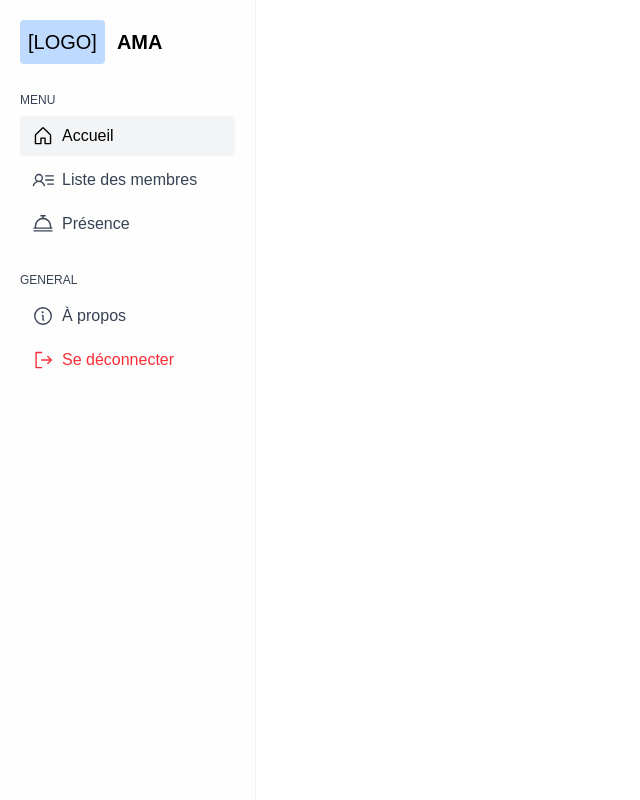
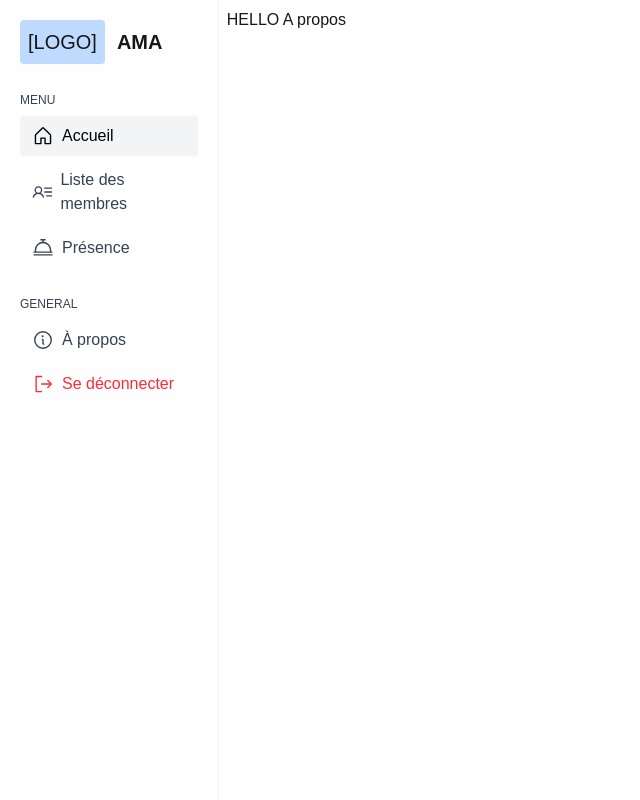
Before and after one commit to tojonirinaAndrian/ama-app, a Next.js app: page /a-propos in a window 1280 px wide. Before the commit this address had no page. Shown: the top 800 px of the page, without its empty margins (0-640 px from the left). Built offline with nearby package versions, Linux system fonts and the light colour scheme.

Commit message:
add routing and layout updates for sidebar navigation; create new pages for Accueil, Liste, Presence, and À Propos

```diff
--- /dev/null
+++ b/app/a-propos/page.tsx
@@ -0,0 +1,7 @@
+export default function Apropos() {
+  return (
+    <>
+    HELLO A propos
+    </>
+  );
+}
--- /dev/null
+++ b/app/accueil/page.tsx
@@ -0,0 +1,7 @@
+export default function Accueil() {
+  return (
+    <>
+    HELLO accueil
+    </>
+  );
+}
--- a/app/components/sidebarComponent.tsx
+++ b/app/components/sidebarComponent.tsx
@@ -14,6 +14,8 @@ import { Icon } from "@phosphor-icons/react";
 
 import { useSidebarStore } from "@/app/stores/sidebar-store";
 
+import Link from "next/link";
+
 type ActivePage = "accueil" | "liste" | "presence" | "a-propos";
 
 const ACTIVE_STYLE = "bg-gray-100 !text-black";
@@ -26,16 +28,19 @@ const menuItems = [
         key: "accueil",
         label: "Accueil",
         icon: HouseIcon,
+        href: "/accueil"
       },
       {
         key: "liste",
         label: "Liste des membres",
         icon: UserListIcon,
+        href: "/liste"
       },
       {
         key: "presence",
         label: "Présence",
         icon: CallBellIcon,
+        href: "/presence"
       },
     ],
   },
@@ -46,6 +51,7 @@ const menuItems = [
         key: "a-propos",
         label: "À propos",
         icon: InfoIcon,
+        href: "/a-propos"
       },
     ],
   },
@@ -56,11 +62,13 @@ interface NavItemProps {
   label: string;
   icon: Icon;
   onClick: () => void;
+  href: string;
 }
 
-function NavItem({ active, label, icon: Icon, onClick }: NavItemProps) {
+function NavItem({ active, label, icon: Icon, onClick, href}: NavItemProps) {
   return (
-    <li
+    <Link
+    href={href}
     onClick={onClick}
     className={`flex items-center gap-2 rounded-sm p-3 py-2 cursor-pointer text-gray-700 hover:bg-gray-100 hover:text-black ${
         active ? ACTIVE_STYLE : ""
@@ -68,7 +76,7 @@ function NavItem({ active, label, icon: Icon, onClick }: NavItemProps) {
 >
     <Icon size={22} />
     <span>{label}</span>
-    </li>
+</Link>
   );
 }
 
@@ -95,6 +103,7 @@ export default function SidebarComponent() {
                 label={item.label}
                 icon={item.icon}
                 onClick={() => setActivePage(item.key)}
+                href={item.href}
                 key={item.key}
               />
             ))}
@@ -132,7 +141,7 @@ export default function SidebarComponent() {
         </button>
 
         {menuOpen && (
-          <div className="flex flex-col gap-7 bg-white p-5">{menu}</div>
+          <div className="flex flex-col gap-7 bg-white p-5 absolute w-full top-full">{menu}</div>
         )}
       </div>
 
--- a/app/layout.tsx
+++ b/app/layout.tsx
@@ -26,11 +26,13 @@ export default function RootLayout({
   return (
     <html
       lang="en"
-      className={`${geistSans.variable} ${geistMono.variable} h-full antialiased`}
+      className={`${geistSans.variable} ${geistMono.variable} h-screen antialiased `}
     >
-      <body className="min-h-full flex flex-col">
+      <body className="flex xl:flex-row flex-col h-screen">
         <SidebarComponent />
-        {children}
+        <div className="p-2 h-full w-full">
+          {children}
+        </div>
       </body>
     </html>
   );
--- /dev/null
+++ b/app/liste/page.tsx
@@ -0,0 +1,9 @@
+import Image from "next/image";
+
+export default function Liste() {
+  return (
+    <>
+    HELLO LISTe
+    </>
+  );
+}
--- a/app/presence/page.tsx
+++ b/app/presence/page.tsx
@@ -13,6 +13,7 @@ export default function Presence() {
 
   return (
     <>
+    HELLO presence
     </>
   );
 }
--- a/app/stores/sidebar-store.ts
+++ b/app/stores/sidebar-store.ts
@@ -19,7 +19,9 @@ export const useSidebarStore = create<SidebarStore>((set) => ({
   activePage: "accueil",
 
   setActivePage: (page) =>
-    set({ activePage: page }),
+    set({ activePage: page,
+        menuOpen: false
+     }),
 
   menuOpen: false,
 
```
Lines whose indentation alone changed are shown as unchanged.
